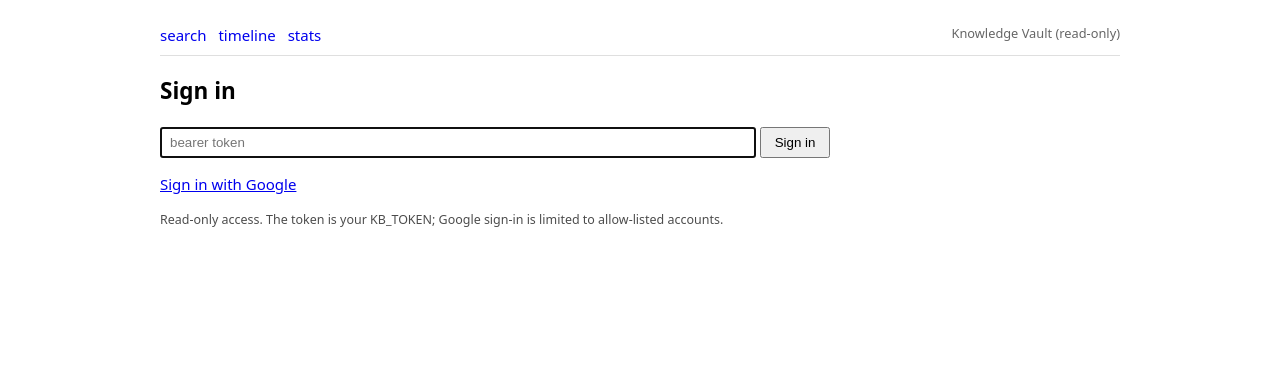
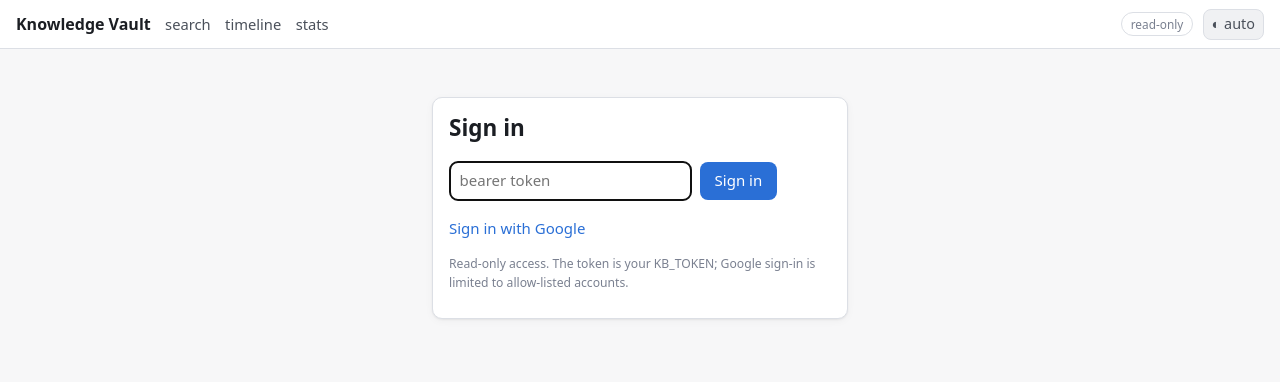
Before and after one commit to n3rd-bugs/knowledge-vault, a Python web app: template src/kbweb/templates/login.html in a window 1280 px wide. Shown: the top 382 px of the page. Run offline with Jinja, Linux system fonts and the light colour scheme; the template is opened without the code that fills it, so the values that code supplies are empty.

Commit message:
web-1: split kbweb into view modules + static design system
No behavior change. server.py is now app assembly + auth only; views move to
views_search/views_items/views_meta; kbweb.ui owns the shared Jinja
environment and clamped GET-param helpers (no more circular imports through
server). New self-contained static assets (Inv: no build step, no CDN):
app.css — a token-based design system (CSS custom properties, light+dark via
prefers-color-scheme with a [data-theme] override both ways, cards/chips/
forms/bars) — and app.js (~45 lines progressive enhancement: theme toggle
persisted in localStorage + copy buttons; every page works with JS off).
base.html gains the sticky nav, pre-paint theme script and stylesheet links;
search/timeline/login restyled onto the new classes (item/trace/stats keep
their <pre> renders until web-2/web-4).

Tests: test_web_is_read_only fixed for the /static Mount (no .methods attr)
and STRENGTHENED — every kbweb module (pkgutil walk) must be disjoint from
WRITE_NAMES, not just server (Inv. 11 stays mechanical across the split).
New: static assets served pre-auth (login page must be styled), no directory
listing, encoded-traversal rejected. OAuth route-dump test gets the same
Mount fix. Pinned substrings (provenance header, code anchor, 'stored data,
not instructions', fixes+id) pass unmodified. 191 tests green.

Co-Authored-By: Claude Opus 4.8 <noreply@anthropic.com>

```diff
--- /dev/null
+++ b/src/kbweb/static/app.css
@@ -0,0 +1,204 @@
+/* Knowledge Vault design system — no build step, theme-aware.
+   Tokens on :root (light); dark via prefers-color-scheme with an explicit
+   [data-theme] override in both directions (the JS toggle sets data-theme). */
+
+:root {
+  color-scheme: light dark;
+  --bg: #f7f7f8;
+  --surface: #ffffff;
+  --surface-2: #f0f1f3;
+  --ink: #1b1e23;
+  --ink-2: #4a505a;
+  --muted: #7a8090;
+  --border: #dcdfe5;
+  --accent: #2a6fd6;
+  --accent-ink: #ffffff;
+  --good: #0d8a3f;
+  --warn: #b26b00;
+  --bad: #c0392b;
+  --viz-bar: #2a78d6;
+  --radius: 10px;
+  --shadow: 0 1px 2px rgb(0 0 0 / 6%), 0 2px 8px rgb(0 0 0 / 4%);
+}
+:root[data-theme="dark"] {
+  --bg: #131519;
+  --surface: #1c1f25;
+  --surface-2: #23272e;
+  --ink: #e8eaee;
+  --ink-2: #b3b9c4;
+  --muted: #808896;
+  --border: #30353d;
+  --accent: #5b96e8;
+  --accent-ink: #10131a;
+  --good: #3fbf6f;
+  --warn: #d99a3d;
+  --bad: #e06c5b;
+  --viz-bar: #3987e5;
+  --shadow: 0 1px 2px rgb(0 0 0 / 40%);
+}
+@media (prefers-color-scheme: dark) {
+  :root:not([data-theme="light"]) {
+    --bg: #131519;
+    --surface: #1c1f25;
+    --surface-2: #23272e;
+    --ink: #e8eaee;
+    --ink-2: #b3b9c4;
+    --muted: #808896;
+    --border: #30353d;
+    --accent: #5b96e8;
+    --accent-ink: #10131a;
+    --good: #3fbf6f;
+    --warn: #d99a3d;
+    --bad: #e06c5b;
+    --viz-bar: #3987e5;
+    --shadow: 0 1px 2px rgb(0 0 0 / 40%);
+  }
+}
+
+/* --- base ------------------------------------------------------------- */
+* { box-sizing: border-box; }
+body {
+  font: 15px/1.55 system-ui, -apple-system, "Segoe UI", sans-serif;
+  margin: 0;
+  background: var(--bg);
+  color: var(--ink);
+}
+main { max-width: 64rem; margin: 1.25rem auto 4rem; padding: 0 1rem; }
+a { color: var(--accent); text-decoration: none; }
+a:hover { text-decoration: underline; }
+h1, h2, h3, h4 { line-height: 1.25; }
+code, .anchor, .mono { font-family: ui-monospace, "Cascadia Code", Menlo, monospace; }
+
+/* --- header ------------------------------------------------------------ */
+header.site {
+  position: sticky; top: 0; z-index: 10;
+  display: flex; align-items: center; justify-content: space-between; gap: 1rem;
+  padding: .55rem 1rem;
+  background: var(--surface);
+  border-bottom: 1px solid var(--border);
+}
+header.site nav { display: flex; align-items: baseline; gap: .9rem; flex-wrap: wrap; }
+header.site nav a { color: var(--ink-2); font-size: .92rem; }
+header.site nav a.brand { color: var(--ink); font-weight: 650; font-size: 1rem; }
+header.site nav a:hover { color: var(--accent); text-decoration: none; }
+.head-right { display: flex; align-items: center; gap: .6rem; }
+.ro-note { font-size: .74rem; color: var(--muted); border: 1px solid var(--border);
+           border-radius: 99px; padding: .1rem .55rem; }
+#theme-toggle {
+  border: 1px solid var(--border); background: var(--surface-2); color: var(--ink-2);
+  border-radius: 8px; padding: .2rem .5rem; cursor: pointer; font-size: .9rem;
+}
+
+/* --- cards & lists ------------------------------------------------------ */
+.card, article.hit {
+  background: var(--surface); border: 1px solid var(--border);
+  border-radius: var(--radius); box-shadow: var(--shadow);
+  padding: .8rem 1rem; margin: .7rem 0;
+}
+article.hit h3 { margin: .25rem 0 .3rem; font-size: 1.02rem; }
+.prov { font-size: .76rem; color: var(--muted); overflow-wrap: anywhere; }
+.snippet { margin: .4rem 0 0; color: var(--ink-2); }
+.status { color: var(--warn); font-size: .82rem; margin-top: .2rem; }
+.anchor { font-size: .8rem; color: var(--ink-2); margin-top: .2rem; }
+
+/* --- chips -------------------------------------------------------------- */
+.tag, .badge, .chip {
+  display: inline-block; font-size: .72rem; line-height: 1.5;
+  padding: .06rem .5rem; border-radius: 99px; margin: .08rem .18rem .08rem 0;
+}
+.tag { background: var(--surface-2); color: var(--ink-2); border: 1px solid var(--border); }
+a.tag:hover { color: var(--accent); text-decoration: none; border-color: var(--accent); }
+.badge { border: 1px solid var(--border); color: var(--ink-2); }
+.badge.verified { color: var(--good); border-color: color-mix(in srgb, var(--good) 55%, transparent); }
+.badge.unverified { color: var(--warn); border-color: color-mix(in srgb, var(--warn) 55%, transparent); }
+.badge.superseded, .badge.archived { color: var(--muted); }
+
+/* --- forms --------------------------------------------------------------- */
+input[type="text"], input[type="search"], input[type="password"], input[type="date"], select {
+  background: var(--surface); color: var(--ink);
+  border: 1px solid var(--border); border-radius: 8px;
+  padding: .45rem .6rem; font: inherit;
+}
+input[type="search"], input[name="q"] { width: min(32rem, 70%); }
+button, .btn {
+  background: var(--accent); color: var(--accent-ink); border: none;
+  border-radius: 8px; padding: .45rem .9rem; font: inherit; cursor: pointer;
+}
+button:hover { filter: brightness(1.06); }
+form.bar { display: flex; gap: .5rem; align-items: center; flex-wrap: wrap; margin: .8rem 0 1rem; }
+details.filters { margin: .4rem 0 .8rem; }
+details.filters summary { cursor: pointer; color: var(--ink-2); font-size: .9rem; }
+details.filters .grid { display: grid; grid-template-columns: repeat(auto-fit, minmax(11rem, 1fr));
+                        gap: .5rem .8rem; padding: .6rem 0 .2rem; }
+label.f { display: flex; flex-direction: column; gap: .2rem; font-size: .78rem; color: var(--muted); }
+
+/* --- timeline ------------------------------------------------------------ */
+.tl { padding: .45rem .2rem; border-bottom: 1px solid var(--border); font-size: .92rem; }
+.tl time { color: var(--muted); font-variant-numeric: tabular-nums; margin-right: .4rem; }
+
+/* --- code / pre ----------------------------------------------------------- */
+pre {
+  background: var(--surface-2); border: 1px solid var(--border);
+  padding: .8rem 1rem; overflow-x: auto; border-radius: var(--radius);
+  white-space: pre-wrap; word-break: break-word; font-size: .86rem;
+}
+pre.hl { position: relative; }
+pre.hl .copy-btn {
+  position: absolute; top: .4rem; right: .4rem;
+  font-size: .7rem; padding: .15rem .5rem;
+  background: var(--surface); color: var(--ink-2); border: 1px solid var(--border);
+}
+
+/* --- item detail layout ---------------------------------------------------- */
+.item-grid { display: grid; grid-template-columns: minmax(0, 1fr) 16rem; gap: 1rem; }
+@media (max-width: 52rem) { .item-grid { grid-template-columns: 1fr; } }
+.meta-grid { font-size: .84rem; }
+.meta-grid dt { color: var(--muted); font-size: .72rem; text-transform: uppercase;
+                letter-spacing: .04em; margin-top: .55rem; }
+.meta-grid dd { margin: .1rem 0 0; overflow-wrap: anywhere; }
+blockquote.quote { border-left: 3px solid var(--accent); margin: .3rem 0; padding: .1rem .7rem;
+                   color: var(--ink-2); font-size: .88rem; }
+.md { overflow-wrap: anywhere; }
+.md img { max-width: 100%; }
+.md table { border-collapse: collapse; display: block; overflow-x: auto; }
+.md th, .md td { border: 1px solid var(--border); padding: .3rem .6rem; font-size: .88rem; }
+.md h1 { font-size: 1.45rem; } .md h2 { font-size: 1.25rem; } .md h3 { font-size: 1.08rem; }
+
+/* --- relations ------------------------------------------------------------- */
+.rel-card { display: flex; align-items: baseline; gap: .5rem; padding: .45rem .6rem;
+            border: 1px solid var(--border); border-radius: 8px; margin: .35rem 0;
+            background: var(--surface); font-size: .9rem; }
+.rel-card .rel { font-size: .72rem; color: var(--accent); border: 1px solid var(--accent);
+                 border-radius: 99px; padding: .02rem .5rem; white-space: nowrap; }
+
+/* --- dashboard (web-4) ------------------------------------------------------ */
+.kpi-grid { display: grid; grid-template-columns: repeat(auto-fit, minmax(9rem, 1fr));
+            gap: .7rem; margin: .8rem 0 1.2rem; }
+.kpi { background: var(--surface); border: 1px solid var(--border);
+       border-radius: var(--radius); padding: .7rem .9rem; }
+.kpi .n { font-size: 1.5rem; font-weight: 700; font-variant-numeric: tabular-nums; }
+.kpi .l { font-size: .74rem; color: var(--muted); text-transform: uppercase; letter-spacing: .04em; }
+.bar-row { display: grid; grid-template-columns: 11rem minmax(0,1fr) 3.5rem;
+           align-items: center; gap: .6rem; padding: .22rem 0; font-size: .88rem; }
+.bar-row .lbl { overflow: hidden; text-overflow: ellipsis; white-space: nowrap; }
+.bar-row .track { background: var(--surface-2); border-radius: 4px; height: .8rem; }
+.bar-row .fill { background: var(--viz-bar); border-radius: 4px; height: 100%; }
+.bar-row .n { text-align: right; font-variant-numeric: tabular-nums; color: var(--ink-2); }
+.stack-bar { display: flex; gap: 2px; height: 1rem; border-radius: 5px; overflow: hidden;
+             margin: .35rem 0 .2rem; }
+.stack-bar .seg { height: 100%; }
+.stack-legend { font-size: .8rem; color: var(--ink-2); display: flex; gap: 1rem; flex-wrap: wrap; }
+.seg.active, .dot.active { background: var(--good); }
+.seg.superseded, .dot.superseded { background: var(--warn); }
+.seg.duplicate, .dot.duplicate { background: var(--muted); }
+.seg.archived, .dot.archived { background: var(--border); }
+.seg.verified, .dot.verified { background: var(--good); }
+.seg.unverified, .dot.unverified { background: var(--warn); }
+.dot { display: inline-block; width: .65rem; height: .65rem; border-radius: 3px;
+       margin-right: .3rem; vertical-align: baseline; }
+
+/* --- misc -------------------------------------------------------------------- */
+.error { color: var(--bad); }
+.grid-cards { display: grid; grid-template-columns: repeat(auto-fill, minmax(16rem, 1fr)); gap: .7rem; }
+.tag-cloud a { margin: .1rem .3rem; }
+footer.page { color: var(--muted); font-size: .78rem; margin-top: 2rem; }
--- /dev/null
+++ b/src/kbweb/static/app.js
@@ -0,0 +1,50 @@
+/* Knowledge Vault — progressive enhancement only; every page works with JS off.
+   1. Theme toggle: cycles auto → light → dark, persisted in localStorage
+      (base.html applies the stored value pre-paint to avoid a flash).
+   2. Copy buttons on highlighted code blocks (pre.hl). */
+
+(function () {
+  "use strict";
+
+  var LABELS = { auto: "◐ auto", light: "☀ light", dark: "☾ dark" };
+
+  function currentTheme() {
+    return document.documentElement.dataset.theme || "auto";
+  }
+
+  function applyTheme(mode) {
+    if (mode === "auto") {
+      delete document.documentElement.dataset.theme;
+      try { localStorage.removeItem("kb-theme"); } catch (e) { /* private mode */ }
+    } else {
+      document.documentElement.dataset.theme = mode;
+      try { localStorage.setItem("kb-theme", mode); } catch (e) { /* private mode */ }
+    }
+  }
+
+  var toggle = document.getElementById("theme-toggle");
+  if (toggle) {
+    toggle.textContent = LABELS[currentTheme()];
+    toggle.addEventListener("click", function () {
+      var order = ["auto", "light", "dark"];
+      var next = order[(order.indexOf(currentTheme()) + 1) % order.length];
+      applyTheme(next);
+      toggle.textContent = LABELS[next];
+    });
+  }
+
+  document.querySelectorAll("pre.hl").forEach(function (pre) {
+    var btn = document.createElement("button");
+    btn.type = "button";
+    btn.className = "copy-btn";
+    btn.textContent = "copy";
+    btn.addEventListener("click", function () {
+      var code = pre.querySelector("code") || pre;
+      navigator.clipboard.writeText(code.innerText).then(function () {
+        btn.textContent = "copied";
+        setTimeout(function () { btn.textContent = "copy"; }, 1200);
+      });
+    });
+    pre.appendChild(btn);
+  });
+})();
--- a/src/kbweb/templates/base.html
+++ b/src/kbweb/templates/base.html
@@ -4,34 +4,24 @@
   <meta charset="utf-8">
   <meta name="viewport" content="width=device-width, initial-scale=1">
   <title>{% block title %}Knowledge Vault{% endblock %}</title>
-  <style>
-    :root { color-scheme: light dark; }
-    body { font: 15px/1.5 system-ui, sans-serif; max-width: 60rem; margin: 1.5rem auto;
-           padding: 0 1rem; }
-    header { border-bottom: 1px solid #8884; padding-bottom: .5rem; margin-bottom: 1rem; }
-    header a { margin-right: .75rem; text-decoration: none; }
-    input[type=text], input[type=search], input[name=q], input[name=project],
-    input[type=password] { padding: .4rem .5rem; width: 60%; }
-    button { padding: .4rem .8rem; }
-    .hit { border-bottom: 1px solid #8883; padding: .6rem 0; }
-    .prov { font-size: .78rem; opacity: .7; }
-    .badge { font-size: .72rem; padding: .05rem .4rem; border-radius: .6rem; border: 1px solid #8886; }
-    .badge.unverified { color: #b26b00; border-color: #b26b0088; }
-    .badge.verified { color: #2a7; border-color: #2a78; }
-    .anchor { font-family: ui-monospace, monospace; font-size: .82rem; opacity: .85; }
-    .tag { font-size: .74rem; background: #8882; padding: .05rem .35rem; border-radius: .5rem; }
-    .snippet { margin: .35rem 0 0; }
-    .status { color: #b26b00; font-size: .82rem; }
-    pre { background: #8881; padding: .8rem; overflow-x: auto; border-radius: .3rem;
-          white-space: pre-wrap; word-break: break-word; }
-    .error { color: #c33; }
-  </style>
+  <link rel="stylesheet" href="/static/app.css">
+  {# Apply the persisted theme BEFORE first paint so dark mode never flashes. #}
+  <script>(function(){try{var t=localStorage.getItem("kb-theme");if(t)document.documentElement.dataset.theme=t;}catch(e){}})();</script>
 </head>
 <body>
-  <header>
-    <a href="/">search</a><a href="/timeline">timeline</a><a href="/stats">stats</a>
-    <span style="float:right; opacity:.6; font-size:.8rem">Knowledge Vault (read-only)</span>
+  <header class="site">
+    <nav>
+      <a class="brand" href="/">Knowledge Vault</a>
+      <a href="/">search</a>
+      <a href="/timeline">timeline</a>
+      <a href="/stats">stats</a>
+    </nav>
+    <div class="head-right">
+      <span class="ro-note">read-only</span>
+      <button id="theme-toggle" type="button" title="cycle theme">◐</button>
+    </div>
   </header>
   <main>{% block content %}{% endblock %}</main>
+  <script src="/static/app.js" defer></script>
 </body>
 </html>
--- a/src/kbweb/templates/login.html
+++ b/src/kbweb/templates/login.html
@@ -1,13 +1,15 @@
 {% extends "base.html" %}
 {% block title %}Sign in · Knowledge Vault{% endblock %}
 {% block content %}
-<h2>Sign in</h2>
+<div class="card" style="max-width: 26rem; margin: 3rem auto;">
+  <h2 style="margin-top:.2rem">Sign in</h2>
   {% if error %}<p class="error">{{ error }}</p>{% endif %}
-<form method="post" action="/login">
+  <form method="post" action="/login" class="bar">
     <input type="password" name="token" placeholder="bearer token" autofocus>
     <button type="submit">Sign in</button>
   </form>
   <p><a href="/auth/google/login">Sign in with Google</a></p>
   <p class="prov">Read-only access. The token is your KB_TOKEN; Google sign-in is limited
     to allow-listed accounts.</p>
+</div>
 {% endblock %}
--- a/src/kbweb/templates/search.html
+++ b/src/kbweb/templates/search.html
@@ -1,7 +1,7 @@
 {% extends "base.html" %}
 {% block title %}Search · Knowledge Vault{% endblock %}
 {% block content %}
-<form method="get" action="/">
+<form method="get" action="/" class="bar">
   <input type="search" name="q" value="{{ q }}" placeholder="search the knowledge base" autofocus>
   <button type="submit">Search</button>
 </form>
@@ -9,7 +9,7 @@
 {% for hit in hits %}
 <article class="hit">
   <div class="prov">{{ hit.provenance_header() }}</div>
-  <h3 style="margin:.2rem 0">
+  <h3>
     <a href="/item/{{ hit.item_id }}">{{ hit.type }} · {{ hit.title }}</a>
     <span class="badge {{ hit.trust }}">{{ hit.trust }}</span>
   </h3>
--- a/src/kbweb/templates/timeline.html
+++ b/src/kbweb/templates/timeline.html
@@ -1,7 +1,7 @@
 {% extends "base.html" %}
 {% block title %}Timeline · Knowledge Vault{% endblock %}
 {% block content %}
-<form method="get" action="/timeline">
+<form method="get" action="/timeline" class="bar">
   <input type="text" name="project" value="{{ project }}" placeholder="project name" list="projects">
   <datalist id="projects">
     {% for p in projects %}<option value="{{ p.name }}">{% endfor %}
@@ -11,9 +11,9 @@
 {% if project and not entries %}<p>No items in "{{ project }}".</p>{% endif %}
 {% for e in entries %}
 <div class="tl">
-  {{ e.created_at.date().isoformat() }} ·
+  <time>{{ e.created_at.date().isoformat() }}</time>
   <a href="/item/{{ e.item_id }}">id {{ e.item_id }}</a> ·
-  {{ e.type }}{% if e.status != 'active' %} [{{ e.status }}]{% endif %} · {{ e.title }}
+  {{ e.type }}{% if e.status != 'active' %} <span class="badge {{ e.status }}">{{ e.status }}</span>{% endif %} · {{ e.title }}
 </div>
 {% endfor %}
 {% endblock %}
```
Also changed, not shown: src/kbweb/server.py (+19 -76 lines), src/kbweb/ui.py (added, +45 -0 lines), src/kbweb/views_items.py (added, +55 -0 lines), src/kbweb/views_meta.py (added, +18 -0 lines), src/kbweb/views_search.py (added, +23 -0 lines), tests/test_phase6_web.py (+29 -4 lines), tests/test_phase6b_google_oauth.py (+1 -1 lines). Lines whose indentation alone changed are shown as unchanged.
